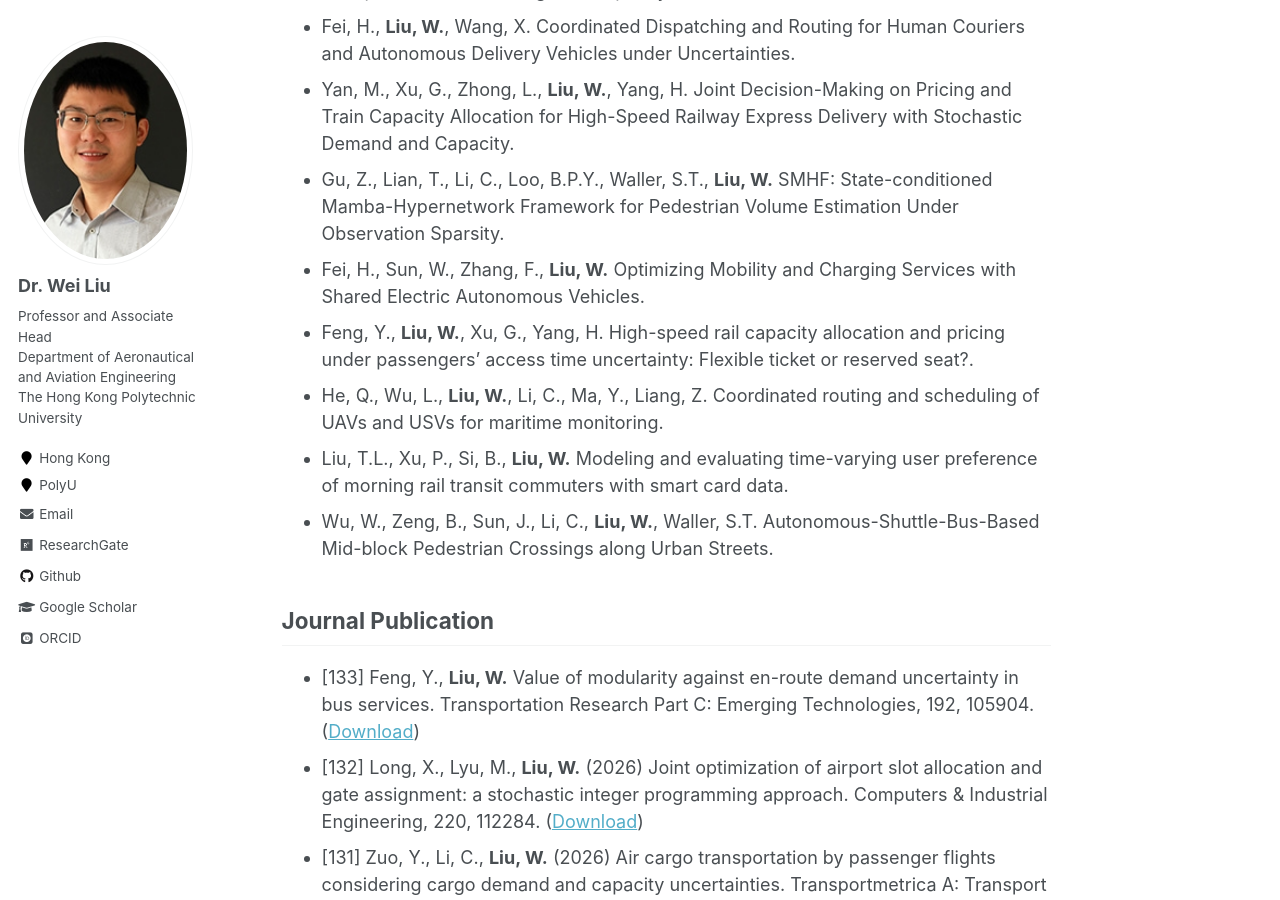
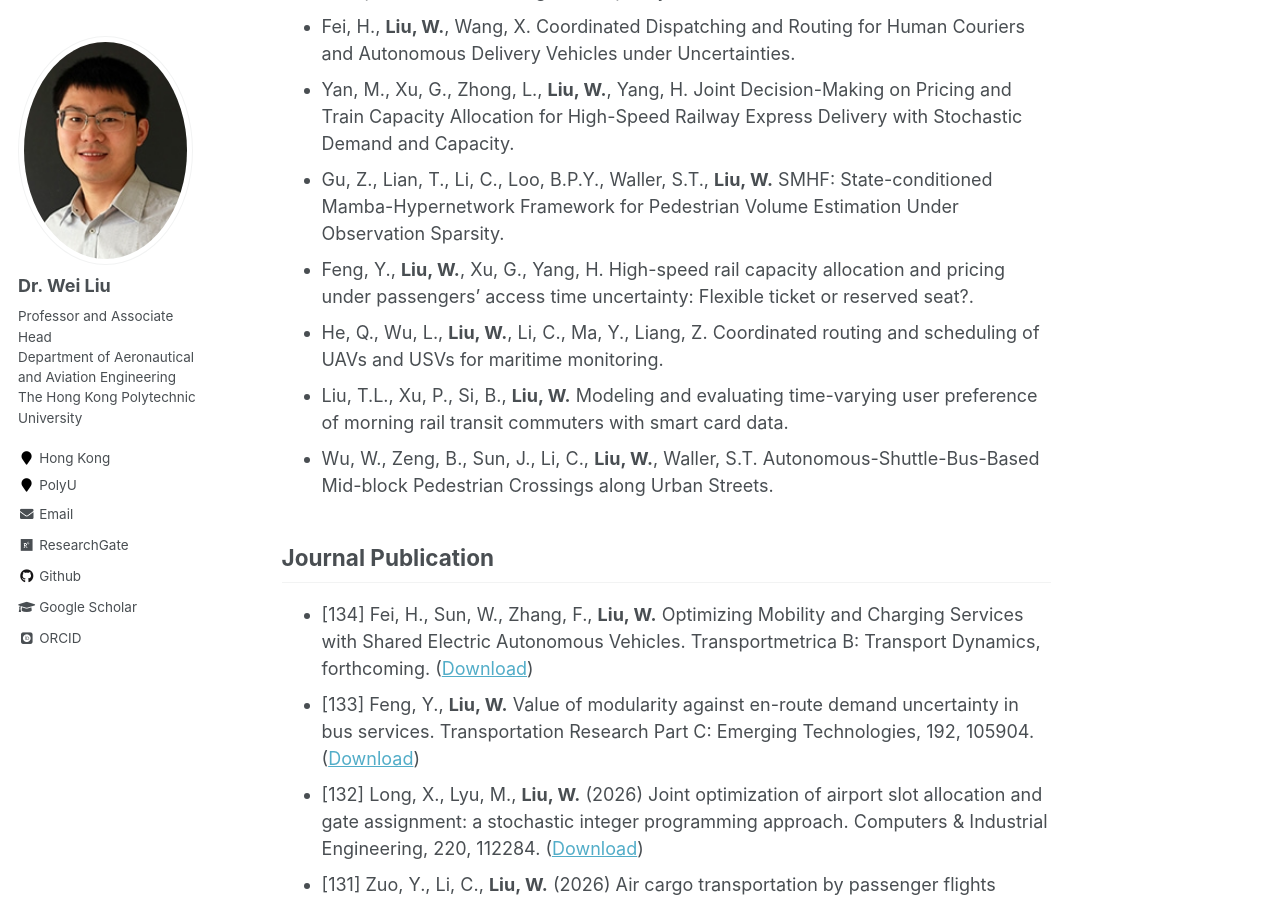
Before and after one commit to weiliu2016/weiliu2016.github.io, a Jekyll site: the page built from _pages/publications.md, in a window 1280 px wide and 900 px high, scrolled down 2277 px. Built offline with Jekyll 4.4.1, drawn with Linux system fonts in a browser that asks for light colours; some web fonts are replaced; formulas are drawn with MathJax 3; part of the change alters nothing that is shown.

Commit message:
Update publications.md

```diff
--- a/_pages/publications.md
+++ b/_pages/publications.md
@@ -53,7 +53,6 @@ Selected Working Papers
 - Fei, H., **Liu, W.**, Wang, X. Coordinated Dispatching and Routing for Human Couriers and Autonomous Delivery Vehicles under Uncertainties.
 - Yan, M., Xu, G., Zhong, L., **Liu, W.**, Yang, H. Joint Decision-Making on Pricing and Train Capacity Allocation for High-Speed Railway Express Delivery with Stochastic Demand and Capacity.
 - Gu, Z., Lian, T., Li, C., Loo, B.P.Y., Waller, S.T., **Liu, W.** SMHF: State-conditioned Mamba-Hypernetwork Framework for Pedestrian Volume Estimation Under Observation Sparsity.
-- Fei, H., Sun, W., Zhang, F., **Liu, W.** Optimizing Mobility and Charging Services with Shared Electric Autonomous Vehicles.
 - Feng, Y., **Liu, W.**, Xu, G., Yang, H. High-speed rail capacity allocation and pricing under passengers' access time uncertainty: Flexible ticket or reserved seat?.
 - He, Q., Wu, L., **Liu, W.**, Li, C., Ma, Y., Liang, Z. Coordinated routing and scheduling of UAVs and USVs for maritime monitoring.
 - Liu, T.L., Xu, P., Si, B., **Liu, W.** Modeling and evaluating time-varying user preference of morning rail transit commuters with smart card data.
@@ -62,6 +61,7 @@ Selected Working Papers
 
 Journal Publication
 ----------
+* [134] Fei, H., Sun, W., Zhang, F., **Liu, W.** Optimizing Mobility and Charging Services with Shared Electric Autonomous Vehicles. Transportmetrica B: Transport Dynamics, forthcoming. ([Download](https://doi.org/10.1080/21680566.2026.xxxxxxx))
 * [133] Feng, Y., **Liu, W.** Value of modularity against en-route demand uncertainty in bus services. Transportation Research Part C: Emerging Technologies, 192, 105904. ([Download](https://doi.org/10.1016/j.trc.2026.105904))
 * [132] Long, X., Lyu, M., **Liu, W.** (2026) Joint optimization of airport slot allocation and gate assignment: a stochastic integer programming approach. Computers & Industrial Engineering, 220, 112284. ([Download](https://doi.org/10.1016/j.cie.2026.112284))
 * [131] Zuo, Y., Li, C., **Liu, W.** (2026) Air cargo transportation by passenger flights considering cargo demand and capacity uncertainties. Transportmetrica A: Transport Science, 2711924. ([Download](10.1080/23249935.2026.2711924))
```
